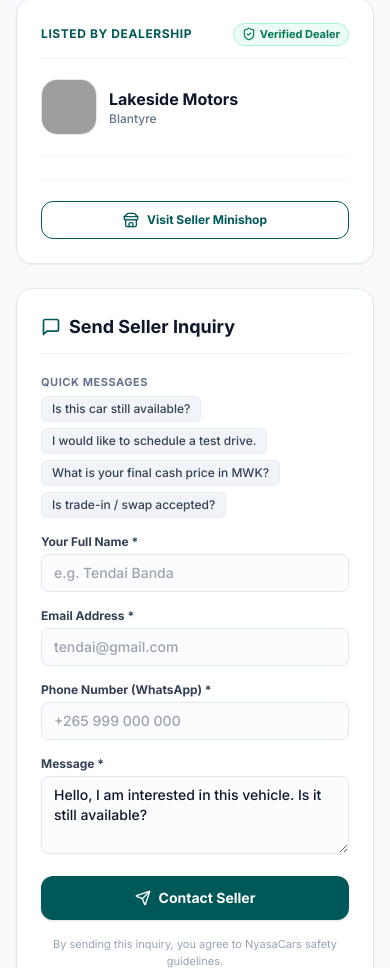
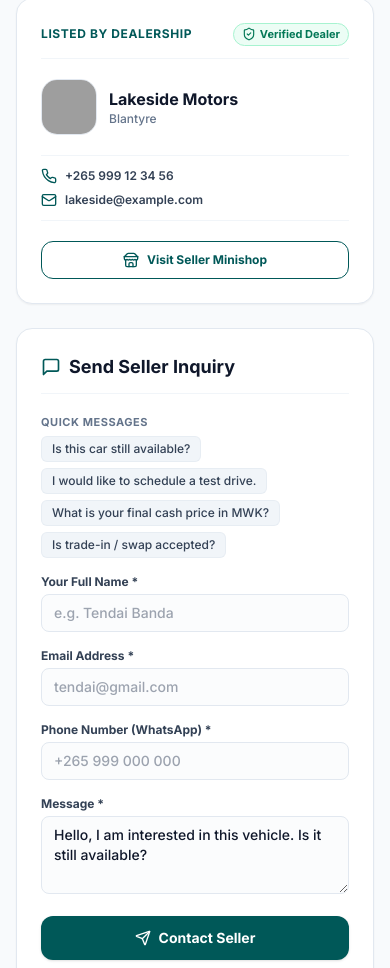
Before and after one commit to geniuspulse/nyasacars, a Next.js app: page /cars/car-1 in a window 390 px wide. Shown: the part 1855-2823 px from the top of the page. Built offline with nearby package versions, Linux system fonts and the light colour scheme; no server answers; the database is empty; grey boxes are pictures that could not be loaded.

Commit message:
fix: access phone/email through seller.user relation
- Add user include to seller query in minishop page
- Fix seller.phone -> seller.user?.phone in all pages
- Fix seller.email -> seller.user?.email in all pages

```diff
--- a/src/app/cars/[id]/page.tsx
+++ b/src/app/cars/[id]/page.tsx
@@ -286,22 +286,22 @@ export default async function CarDetailPage({ params }: CarDetailPageProps) {
               </div>
 
               <div className="space-y-2 text-xs font-semibold text-slate-700 border-t border-b border-slate-100 py-3">
-                {seller?.phone && (
+                {seller?.user?.phone && (
                   <a
-                    href={`tel:${seller.phone}`}
+                    href={`tel:${seller.user?.phone}`}
                     className="flex items-center gap-2 hover:text-nyasa-700 transition"
                   >
                     <Phone className="h-4 w-4 text-nyasa-700 shrink-0" />
-                    <span>{seller.phone}</span>
+                    <span>{seller.user?.phone}</span>
                   </a>
                 )}
-                {seller?.email && (
+                {seller?.user?.email && (
                   <a
-                    href={`mailto:${seller.email}`}
+                    href={`mailto:${seller.user?.email}`}
                     className="flex items-center gap-2 hover:text-nyasa-700 transition"
                   >
                     <Mail className="h-4 w-4 text-nyasa-700 shrink-0" />
-                    <span className="truncate">{seller.email}</span>
+                    <span className="truncate">{seller.user?.email}</span>
                   </a>
                 )}
               </div>
--- a/src/app/dashboard/minishop/page.tsx
+++ b/src/app/dashboard/minishop/page.tsx
@@ -49,7 +49,7 @@ export default function MinishopPage() {
           logo: seller.logo || seller.logoUrl || '',
           coverImage: seller.coverImage || seller.coverUrl || '',
           slug: seller.slug || '',
-          phone: seller.phone || '',
+          phone: seller.user?.phone || '',
           whatsapp: seller.whatsapp || '',
           address: seller.address || '',
         });
--- a/src/app/sellers/[slug]/page.tsx
+++ b/src/app/sellers/[slug]/page.tsx
@@ -32,6 +32,7 @@ async function getSellerWithListings(slug: string): Promise<{ seller: Seller; li
     const seller = await prisma.seller.findUnique({
       where: { shopSlug: slug },
       include: {
+        user: { select: { phone: true, email: true, name: true } },
         listings: {
           where: { status: 'ACTIVE' },
           orderBy: { createdAt: 'desc' },
@@ -176,18 +177,18 @@ export default async function SellerMinishopPage({ params }: SellerMinishopPageP
 
             {/* Direct Action Buttons */}
             <div className="flex flex-wrap sm:flex-nowrap items-center gap-3 w-full md:w-auto">
-              {seller.phone && (
+              {seller.user?.phone && (
                 <a
-                  href={`tel:${seller.phone}`}
+                  href={`tel:${seller.user?.phone}`}
                   className="flex-1 sm:flex-initial inline-flex items-center justify-center gap-2 rounded-xl bg-nyasa-700 px-5 py-3 text-sm font-bold text-white shadow hover:bg-nyasa-800 transition"
                 >
                   <Phone className="h-4 w-4" />
                   <span>Call Dealership</span>
                 </a>
               )}
-              {seller.email && (
+              {seller.user?.email && (
                 <a
-                  href={`mailto:${seller.email}`}
+                  href={`mailto:${seller.user?.email}`}
                   className="flex-1 sm:flex-initial inline-flex items-center justify-center gap-2 rounded-xl border border-slate-200 bg-slate-50 px-5 py-3 text-sm font-bold text-slate-800 hover:bg-slate-100 transition"
                 >
                   <Mail className="h-4 w-4 text-nyasa-700" />
```
